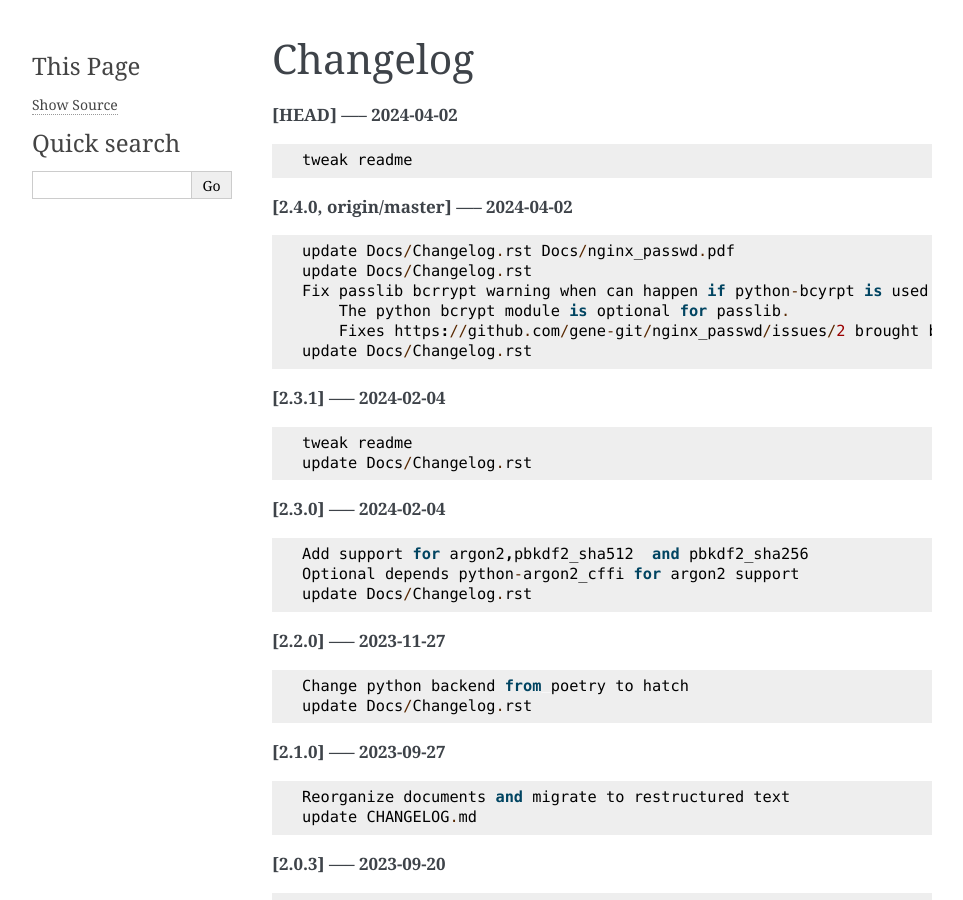
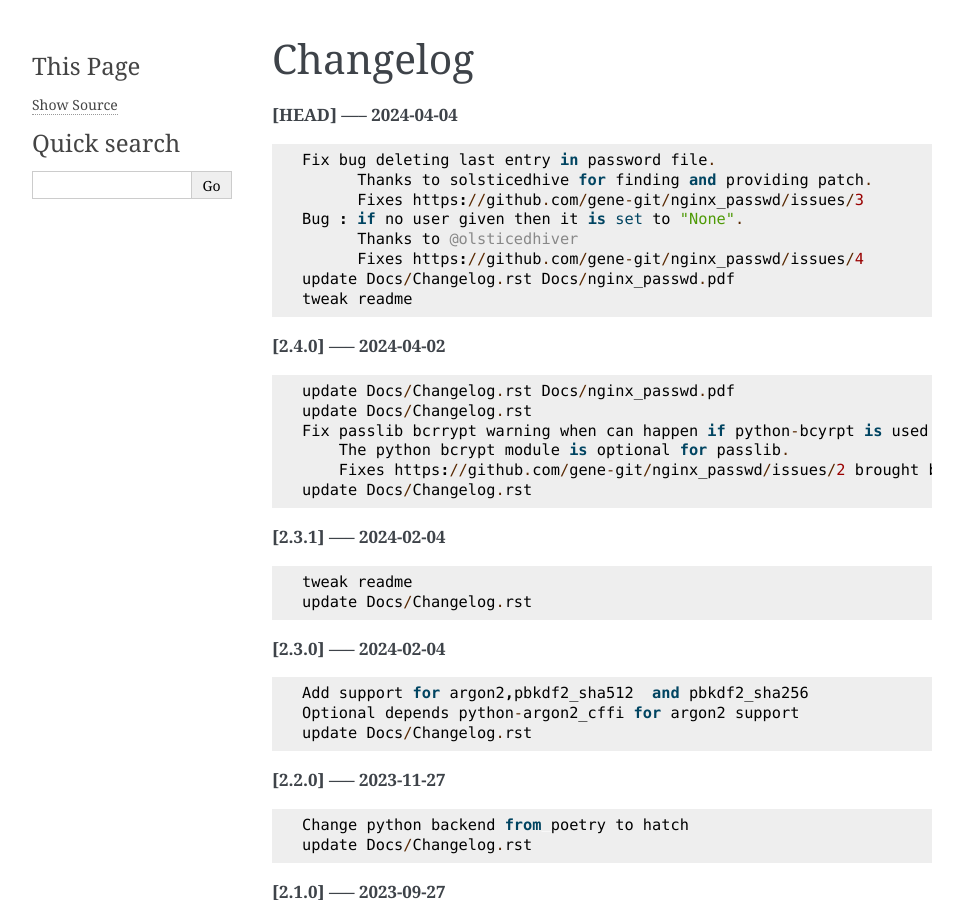
Before and after one commit to gene-git/nginx_passwd, a Sphinx documentation site: the page built from Docs/Changelog.rst, in a window 1280 px wide and 900 px high. Shown: the whole window, without its empty margins (148-1111 px from the left). Built offline with Sphinx 7.4.7, drawn with Linux system fonts in a browser that asks for light colours; pages that are not in the unit, such as notebooks, are missing from menus.

Commit message:
update Docs/Changelog.rst Docs/nginx_passwd.pdf

```diff
--- a/Docs/Changelog.rst
+++ b/Docs/Changelog.rst
@@ -1,12 +1,19 @@
 Changelog
 =========
 
-**[HEAD] ----- 2024-04-02** ::
+**[HEAD] ----- 2024-04-04** ::
 
+	    Fix bug deleting last entry in password file.
+	          Thanks to solsticedhive for finding and providing patch.
+	          Fixes https://github.com/gene-git/nginx_passwd/issues/3
+	    Bug : if no user given then it is set to "None".
+	          Thanks to @olsticedhiver
+	          Fixes https://github.com/gene-git/nginx_passwd/issues/4
+	    update Docs/Changelog.rst Docs/nginx_passwd.pdf
 	    tweak readme
 
 
-**[2.4.0, origin/master] ----- 2024-04-02** ::
+**[2.4.0] ----- 2024-04-02** ::
 
 	    update Docs/Changelog.rst Docs/nginx_passwd.pdf
 	    update Docs/Changelog.rst
```
Also changed, not shown: 1 other file.
